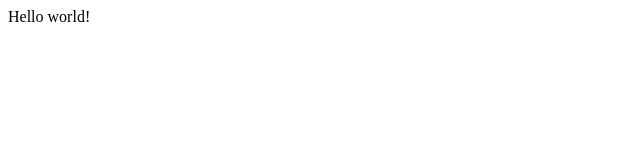
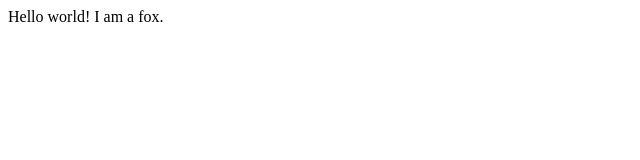
Before and after one commit to elmerdotdev/git-branch-practice, a plain HTML site: page index.html in a window 1280 px wide. Shown: the full height of the page, 0-640 px from the left. Drawn offline with Linux system fonts and the light colour scheme.

Commit message:
Update index.html

```diff
--- a/index.html
+++ b/index.html
@@ -6,6 +6,6 @@
   <title>Document</title>
 </head>
 <body>
-  Hello world!
+  Hello world! I am a fox.
 </body>
 </html>
```
